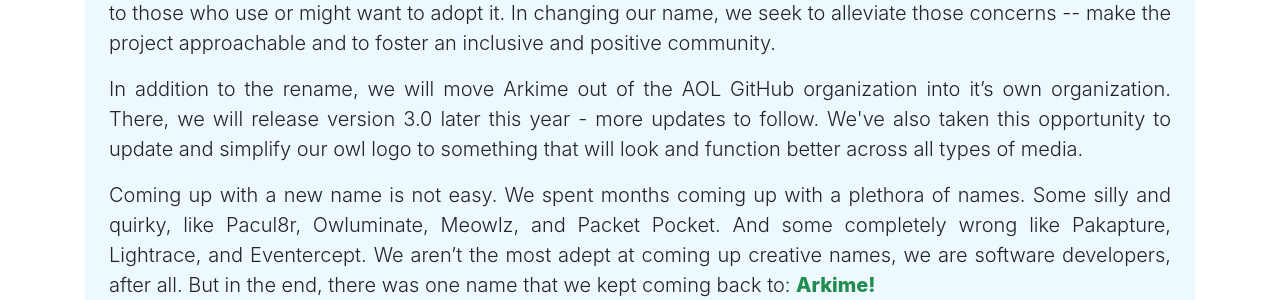
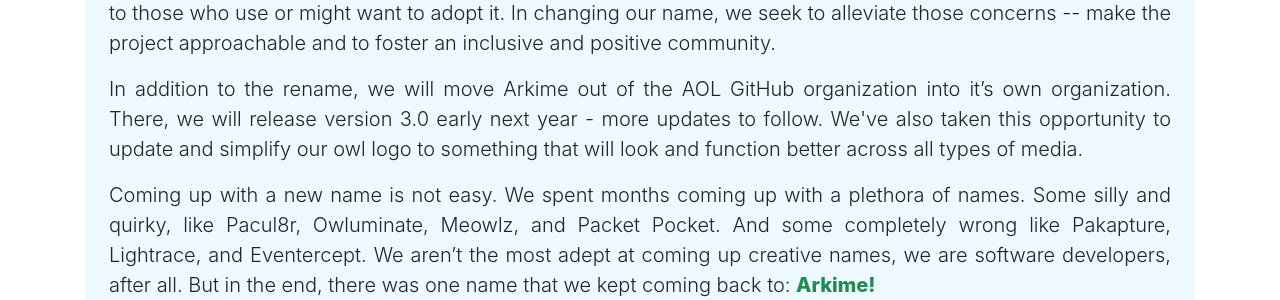
Before and after one commit to arkime/arkimeweb, a Jekyll site: the page built from arkimeetus.html, in a window 1280 px wide and 900 px high, scrolled down 513 px. Shown: the part 183-483 px from the top of the window. Built offline with Jekyll 4.4.1, drawn with Linux system fonts in a browser that asks for light colours.

Commit message:
update rough time for v3 release

```diff
--- a/arkimeetus.html
+++ b/arkimeetus.html
@@ -86,7 +86,7 @@
             <p class="lead text-justify">
               In addition to the rename, we will move Arkime out of the AOL
               GitHub organization into it’s own organization. There, we will
-              release version 3.0 later this year - more updates to follow.
+              release version 3.0 early next year - more updates to follow.
               We've also taken this opportunity to update and simplify our owl
               logo to something that will look and function better across all
               types of media.
```
